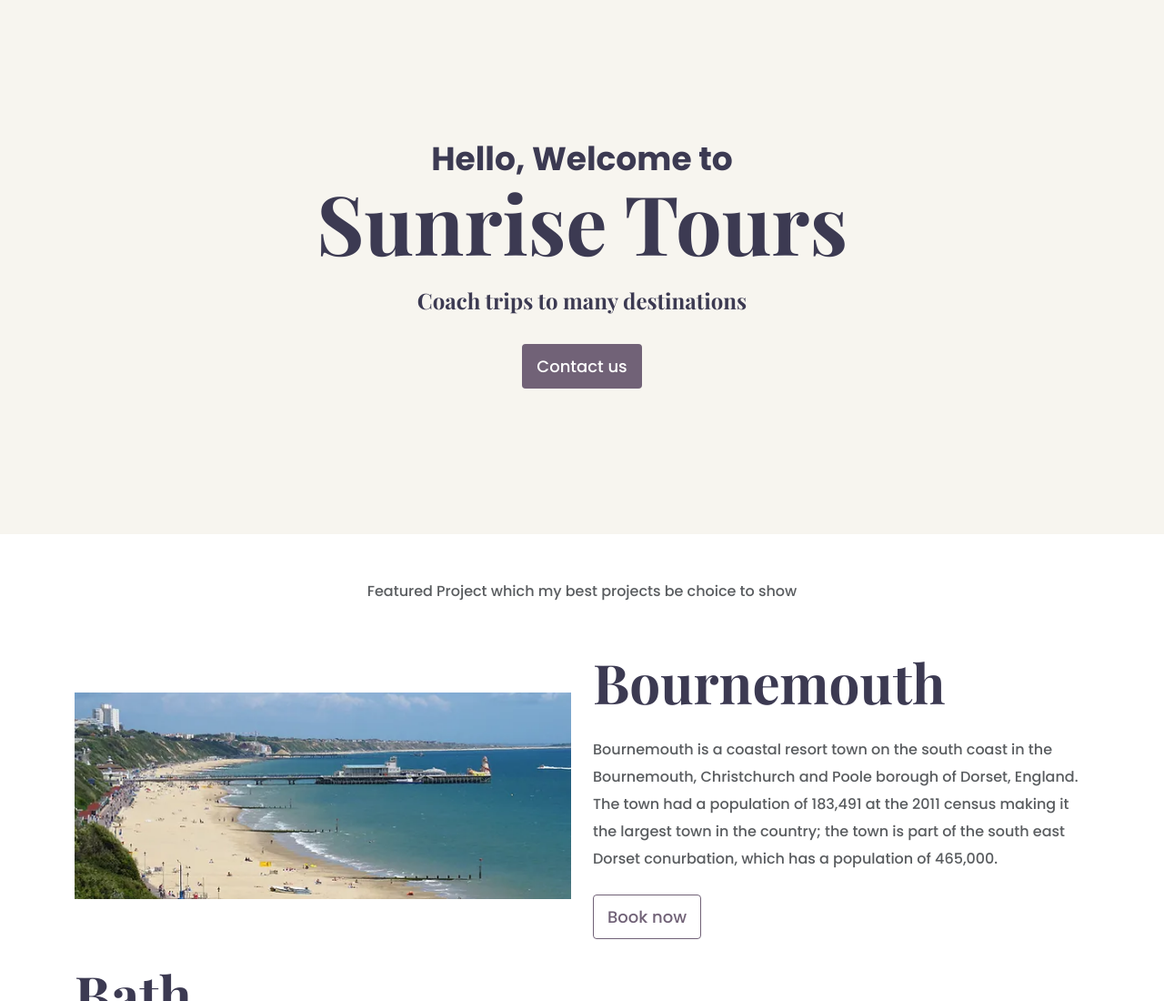
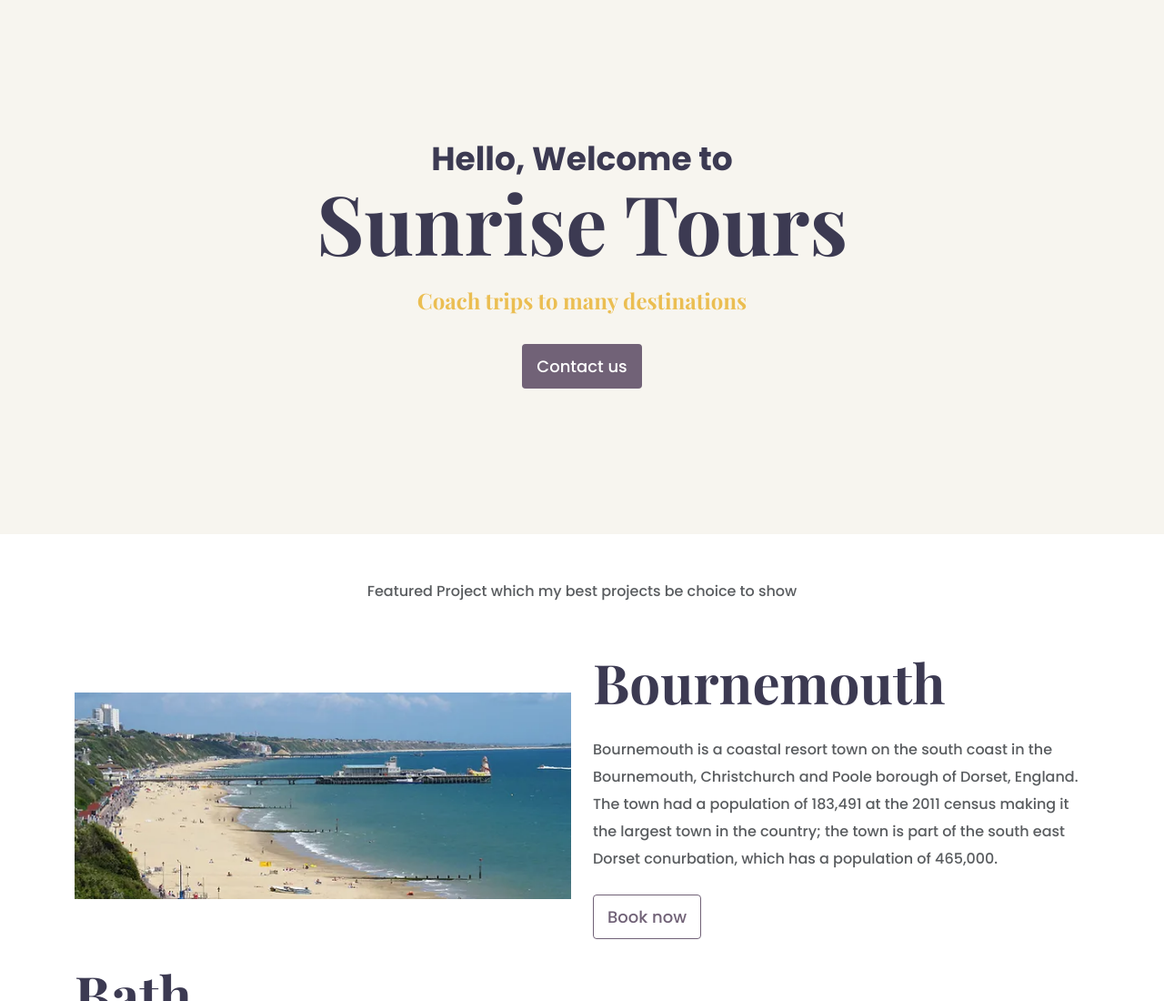
Before and after one commit to MalikaChoudari2/portfolio-projrct-sunrise-tours, a plain HTML site: page index.html in a window 1280 px wide. Shown: the top 1100 px of the page at 91% size. Drawn offline with nearby package versions, Linux system fonts and the light colour scheme.

Commit message:
Couple touch up on homepage font color

```diff
--- a/index.html
+++ b/index.html
@@ -31,7 +31,7 @@
     <div class="tours">
       <p>Hello, Welcome to</p>
       <h1>Sunrise Tours</h1>
-      <h2 class="mb-4">Coach trips to many destinations</h2>
+      <h2 class="mb-4" id="coach-trip">Coach trips to many destinations</h2>
       <a href="#" class="btn btn-branding">Contact us</a>
     </div>
     <p class="text-center m-5 text-muted">
--- a/src/styles.css
+++ b/src/styles.css
@@ -33,6 +33,10 @@ p {
   color: #3c3a52;
   font-size: 16px;
   line-height: 30px;
+}
+
+#coach-trip {
+  color: #ebbe52;
 }
 
 .tours {
```
